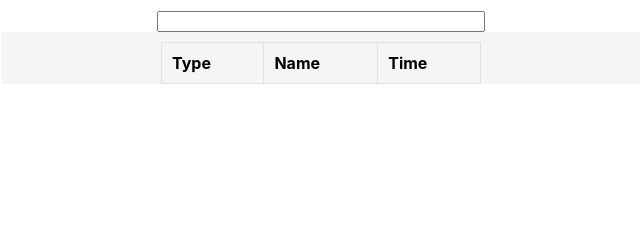
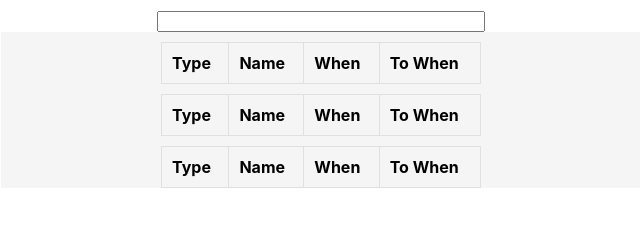
Before and after one commit to alecchendev/personal-organization-app, a React app: page / in a window 1280 px wide. Shown: the whole page, without its empty margins (639-1279 px from the left). Built offline with nearby package versions, Linux system fonts and the light colour scheme.

Commit message:
Integrate new parsing functions with tables and filtering

```diff
--- a/src/index.css
+++ b/src/index.css
@@ -30,6 +30,7 @@ input:focus {
 
 table {
   margin: auto;
+  margin-top: 10px;
   width: 50%;
   text-align: left;
 }
--- a/src/index.js
+++ b/src/index.js
@@ -5,18 +5,49 @@ import './index.css';
 
 // basically, just combine both into a simplified file
 
+parseInput("task cs 196 shit sep 25 1159p");
+parseInput("event macs 100 lecture sep 25 10-1050a");
+parseInput("thing call chris");
+//parseTask("cs 196 shit sep 25 1159p");
+//parseEvent("macs 100 lecture sep 25 10-1050a");
+//parseThing("call chris");
 
 // Minimal backend code
 function parseInput(input) {
-    // parsing - current/basic form - [entryType] [task name] [month] [day] [time] - task name month day time
-    const elements = input.split(" ");
-    const [entryType, name, month, day, time] = elements;
-    const entry = {
-        type: entryType,
-        name: name,
-        time: [time, day, month].join(" ")
+
+  const elements = input.split(" ");
+  const type = elements.shift();
+  const parseType = {
+    "task": parseTask,
+    "event": parseEvent,
+    "thing": parseThing
+  }
+
+  let entryData;
+  try {
+    entryData = parseType[type](elements.join(" "));
+  } catch {
+    entryData = {
+      type: "",
+      name: "",
+      when: "",
+      toWhen: ""
     }
-    return entry;
+  }
+  const entry = {};
+  const entryProps = ["type", "name", "when", "toWhen"];
+
+  for (let index in entryProps) {
+    const prop = entryProps[index];
+    if (entryData.hasOwnProperty(prop)) {
+      entry[prop] = entryData[prop];
+    } else {
+      entry[prop] = "";
+    }
+  }
+
+  //console.log(entry);
+  return entry;
 }
 
 function reverseString(str) {
@@ -47,7 +78,7 @@ function parseTask(input) {
     name: name,
     when: when
   }
-  console.log(task);
+  //console.log(task);
 
   // follup on tuition friday
 
@@ -81,7 +112,7 @@ function parseEvent(input) {
     when: when,
     toWhen: toWhen,
   }
-  console.log(event);
+  //console.log(event);
 
   return event;
 }
@@ -93,13 +124,9 @@ function parseThing(input) {
     type: type,
     name: name
   }
-  console.log(thing);
+  //console.log(thing);
   return thing;
 }
-
-parseTask("cs 196 shit sep 25 1159p");
-parseEvent("macs 100 lecture sep 25 10-1050a");
-parseThing("call chris");
 
 // React components
 function Row(props) {
@@ -107,25 +134,60 @@ function Row(props) {
         <tr>
             <td>{props.entry.type}</td>
             <td>{props.entry.name}</td>
-            <td>{props.entry.time}</td>
+            <td>{props.entry.when}</td>
+            <td>{props.entry.toWhen}</td>
         </tr>
     )
 }
 
+/*
 function Table(props) {
     return (
         <table>
             <tbody>
-                {/* column headers */}
                 <tr>
                   <th>Type</th>
                   <th>Name</th>
-                  <th>Time</th>
+                  <th>When</th>
+                  <th>To When</th>
                 </tr>
                 {props.rows}
             </tbody>
         </table>
     )
+}
+*/
+
+class Table extends React.Component {
+  constructor(props) {
+    super(props);
+  }
+
+  render() {
+    const columnHeaders = [];
+    for (let [key, header] of this.props.columnHeaders.entries()) {
+      columnHeaders.push(<th key={key}>{header}</th>);
+    }
+
+    const rows = [];
+    for (let [key, entry] of this.props.entries.entries()) {
+      entry = parseInput(entry);
+      if (entry.type === this.props.type) {
+        rows.push(<Row key={key} entry={entry} />);
+      }
+    }
+
+    return (
+      <table>
+        <tbody>
+          <tr>
+            {columnHeaders}
+          </tr>
+          {rows}
+        </tbody>
+      </table>
+    )
+  }
 }
 
 function Input(props) {
@@ -168,7 +230,8 @@ class EntrySystem extends React.Component {
     event.preventDefault();
 
     const entries = this.state.entries.slice();
-    const newEntry = parseInput(this.state.inputValue);
+    //const newEntry = parseInput(this.state.inputValue);
+    const newEntry = this.state.inputValue;
     entries.unshift(newEntry);
 
     this.setState((state) => ({
@@ -191,7 +254,10 @@ class EntrySystem extends React.Component {
         </div>
         <div className="tableContainer">
           {/* later change so that table creates rows from entries...? */}
-          <Table rows={rows} />
+          {/* <Table rows={rows} /> */}
+          <Table columnHeaders={["Type", "Name", "When", "To When"]} entries={this.state.entries} type={"task"}/>
+          <Table columnHeaders={["Type", "Name", "When", "To When"]} entries={this.state.entries} type={"event"}/>
+          <Table columnHeaders={["Type", "Name", "When", "To When"]} entries={this.state.entries} type={"thing"}/>
         </div>
       </div>
     )
```
